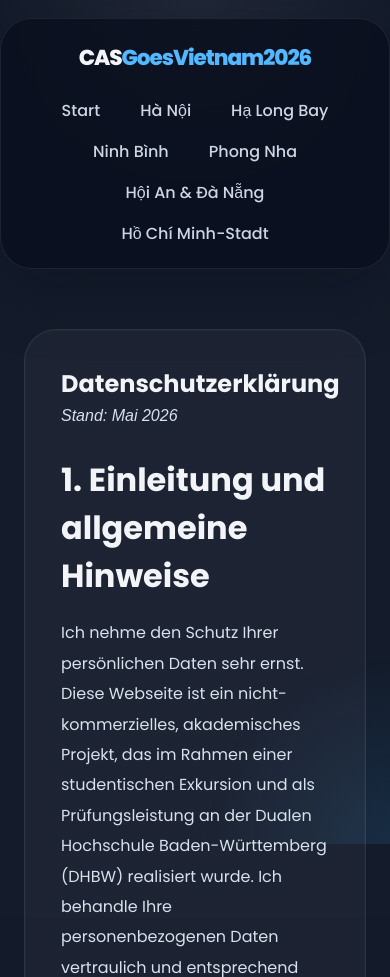
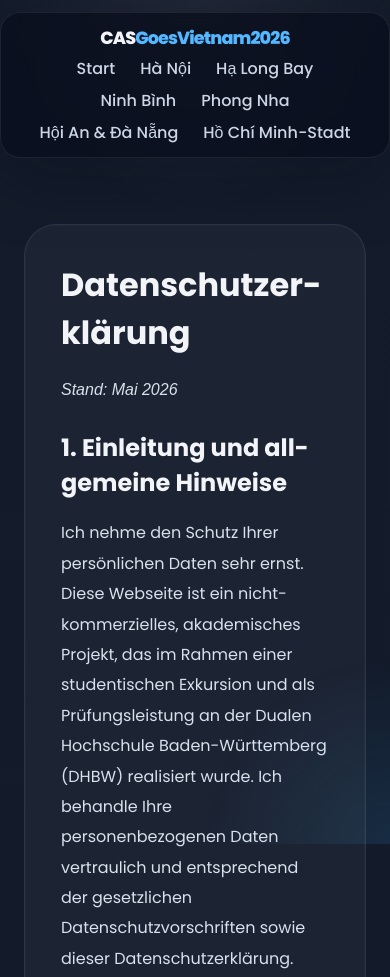
Before and after one commit to maximilianwendt/mywebsite, a plain HTML site: page vn/datenschutz.html in a window 390 px wide. Shown: the top 977 px of the page. Drawn offline with Linux system fonts and the light colour scheme; a web font is replaced by a local one.

Commit message:
fix: decrease navigator size & add word wrapping to improve look on smartphones

```diff
--- a/vn/css/style.css
+++ b/vn/css/style.css
@@ -174,14 +174,16 @@ a { color: inherit; }
 .main-nav {
     width: min(100%, 1200px);
     margin: 0 auto;
-    padding: 22px 24px;
+    /* Vertikales Padding von 22px auf 12px und horizontales auf 18px reduziert */
+    padding: 12px 18px;
     backdrop-filter: blur(18px);
     background: rgba(8, 14, 28, 0.76);
     border: 1px solid rgba(255, 255, 255, 0.08);
-    border-radius: 32px;
+    /* Abgerundete Ecken leicht verringert, passend zur kompakteren Box */
+    border-radius: 20px;
     box-shadow: 0 18px 70px rgba(2, 8, 20, 0.25);
     position: sticky;
-    top: 18px;
+    top: 12px;
     z-index: 20;
 }
 
@@ -189,12 +191,13 @@ a { color: inherit; }
     display: flex;
     align-items: center;
     justify-content: space-between;
-    gap: 24px;
+    gap: 5px;
     flex-wrap: wrap;
 }
 
 .logo {
-    font-size: 1.35rem;
+    /* Schriftgröße von 1.35rem verkleinert */
+    font-size: 1.1rem;
     font-weight: 800;
     letter-spacing: -0.05em;
 }
@@ -204,7 +207,8 @@ a { color: inherit; }
 .main-nav ul {
     display: flex;
     flex-wrap: wrap;
-    gap: 16px;
+    /* Abstand zwischen den Menüpunkten von 16px verringert */
+    gap: 7px;
     list-style: none;
 }
 
@@ -212,8 +216,10 @@ a { color: inherit; }
     text-decoration: none;
     color: #cdd6e4;
     font-weight: 500;
-    padding: 10px 12px;
-    border-radius: 16px;
+    font-size: 1rem;
+    /* Klickbereich/Padding der Links verkleinert (von 16px) */
+    padding: 3px 9px;
+    border-radius: 12px;
     transition: background 0.3s, color 0.3s, transform 0.2s;
 }
 
@@ -257,7 +263,8 @@ main {
     backdrop-filter: blur(3px) saturate(145%);
     background: rgba(10, 16, 28, 0.48);
     border: 1px solid rgba(255, 255, 255, 0.13);
-    border-radius: 44px;
+    /* Textbox so rund wie Hintergrundbild */
+    border-radius: 37px;
     box-shadow: 0 48px 140px rgba(0, 0, 0, 0.24);
     text-align: left;
 }
@@ -327,8 +334,29 @@ main {
 }
 
 .intro-panel h2 {
+    font-size: 1.5rem;
+    margin-bottom: 18px;
+
+    /* Verhindert das Herausragen */
+    overflow-wrap: break-word;
+    word-wrap: break-word;
+
+    /* Aktiviert die automatische Silbentrennung */
+    -webkit-hyphens: auto;
+    -ms-hyphens: auto;
+    hyphens: auto;
+}
+
+.intro-panel h1 {
     font-size: 2rem;
     margin-bottom: 18px;
+
+    overflow-wrap: break-word;
+    word-wrap: break-word;
+
+    -webkit-hyphens: auto;
+    -ms-hyphens: auto;
+    hyphens: auto;
 }
 
 .intro-panel p {
```
Also changed, not shown: vn/halong-bay.html (+1 -1 lines), vn/hoian-danang.html (+3 -3 lines), vn/index.html (+1 -1 lines), 2 other files.
